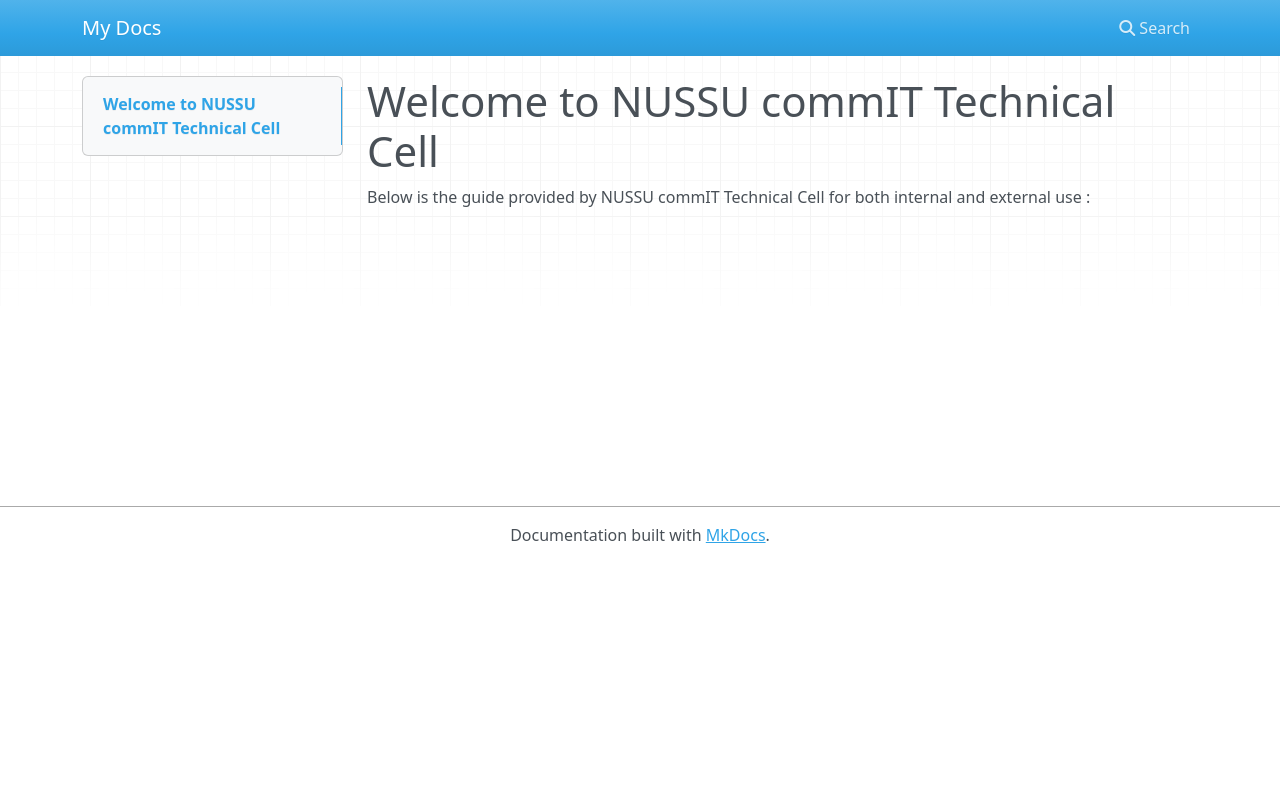
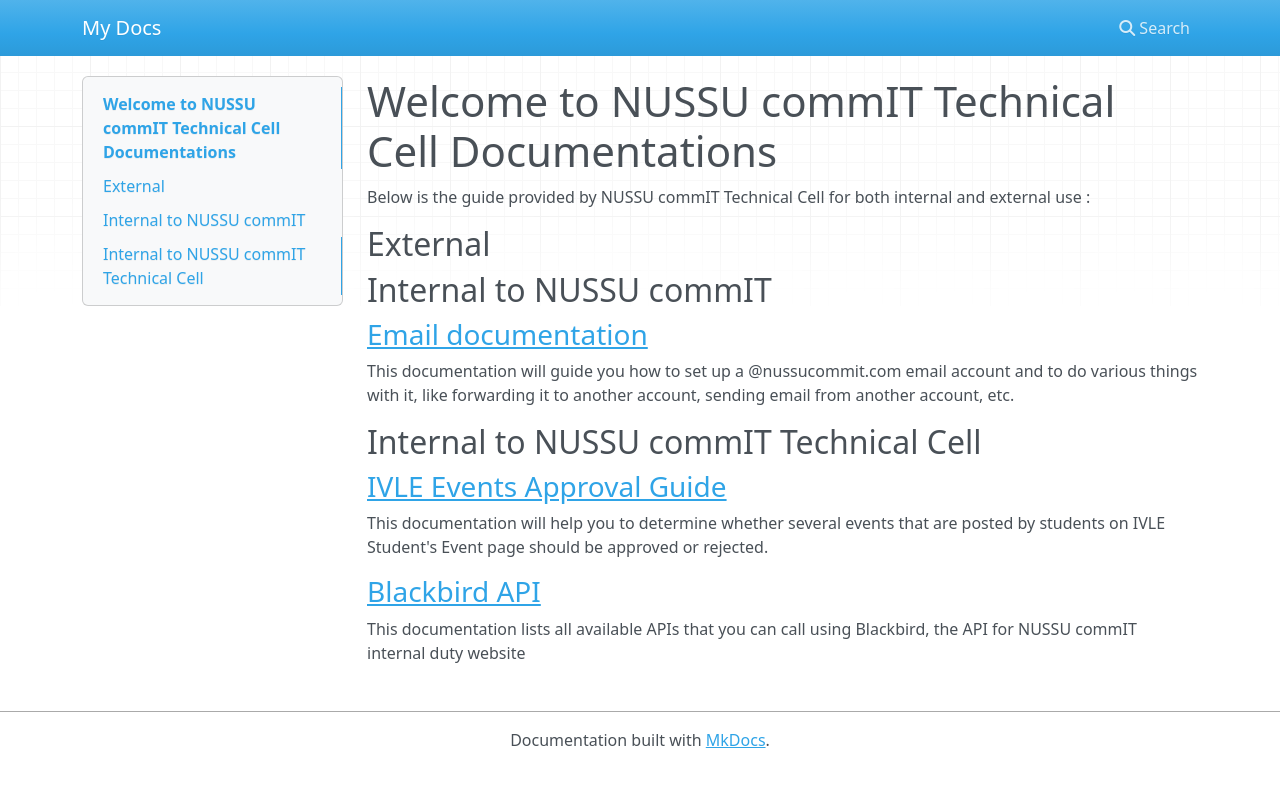
Before and after one commit to commitech/commitech, an MkDocs documentation site: the page built from docs/index.md, in a window 1280 px wide. Shown: the top 787 px of the page. Built offline with MkDocs 1.6.1, drawn with Linux system fonts in a browser that asks for light colours; nearby versions of some CDN libraries.

Commit message:
Added several things

```diff
--- a/docs/index.md
+++ b/docs/index.md
@@ -1,3 +1,21 @@
-# Welcome to NUSSU commIT Technical Cell
+# Welcome to NUSSU commIT Technical Cell Documentations
 
 Below is the guide provided by NUSSU commIT Technical Cell for both internal and external use :
+
+## External
+
+## Internal to NUSSU commIT
+
+### [Email documentation](http://emaildocs.readthedocs.org/en/latest/)
+
+This documentation will guide you how to set up a @nussucommit.com email account and to do various things with it, like forwarding it to another account, sending email from another account, etc.
+
+## Internal to NUSSU commIT Technical Cell
+
+### [IVLE Events Approval Guide](http://ivleevents.readthedocs.org/en/latest/)
+
+This documentation will help you to determine whether several events that are posted by students on IVLE Student's Event page should be approved or rejected.
+
+### [Blackbird API](https://readthedocs.org/projects/blackbird/)
+
+This documentation lists all available APIs that you can call using Blackbird, the API for NUSSU commIT internal duty website
```
Also changed, not shown: 1 other file.
